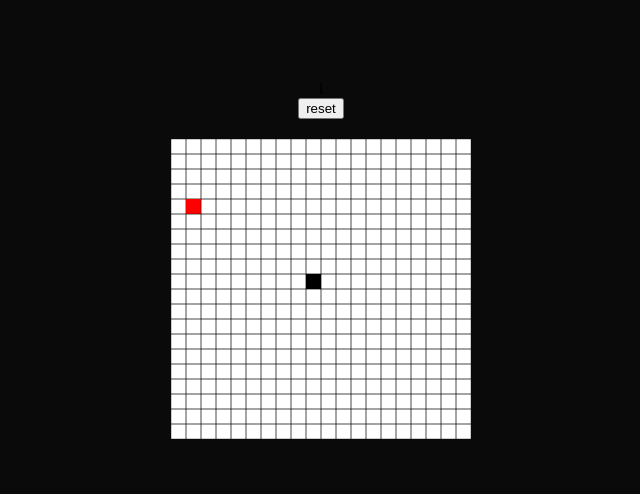
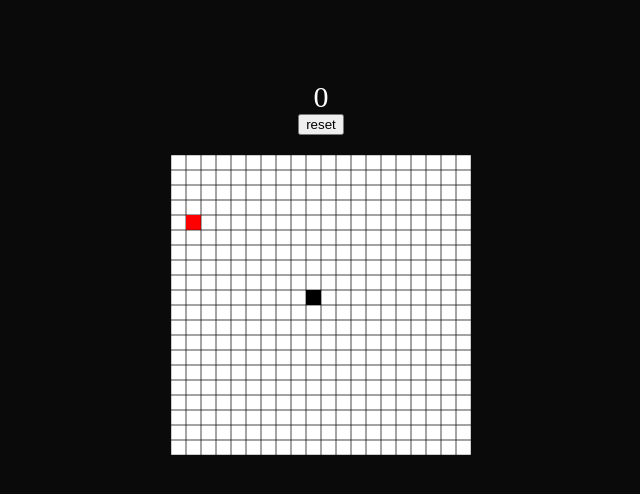
Before and after one commit to godbayd/ouro, a website: page dist/index.html in a window 1280 px wide. Both pictures are taken after a click on the button "reset". Shown: the whole page, without its empty margins (319-959 px from the left). Drawn offline with Linux system fonts and the light colour scheme.

Commit message:
added comment to specified all methods in Game class. Re ordered methods on page.

```diff
--- a/dist/index.html
+++ b/dist/index.html
@@ -6,7 +6,7 @@
     <link rel="stylesheet" href="css/main.css">
 </head>
 <body>
-    <div id="count">1</div>
+    <div id="count" style="color: white; font-size: 30px">1</div>
     <button id="reset" style="margin-bottom: 20px">reset</button>
     <canvas id="canv"></canvas>
 
--- a/dist/js/board.js
+++ b/dist/js/board.js
@@ -46,6 +46,7 @@ Board.prototype.gameLoop = function() {
     }
     this.game.step()
     this.paint()
+    select('#count').innerText = this.game.count
 }
 
 
--- a/dist/js/game.js
+++ b/dist/js/game.js
@@ -1,10 +1,20 @@
-// generates random numbers within inclusive range
-// taken from mozilla mdn web docs
-function getRandomIntInclusive(min, max) {
-    min = Math.ceil(min);
-    max = Math.floor(max);
-    return Math.floor(Math.random() * (max - min + 1) + min);
-}
+/*
+ * GAME
+ *
+ * ----exposed
+ * init():void
+ * step():void
+ * resetGameState():void
+ * blankBoard():void
+ *
+ * ----internal
+ * _updateGrid():void
+ * _placeApple():void
+ * _updateSnakeBody():void
+ * _handleEatApple():void
+ * _ateItself():void
+ * _placeSnakeAndApple():void
+ */
 
 
 
@@ -13,6 +23,14 @@ function getRandomIntInclusive(min, max) {
 // makes sure that snake and apple
 // dont collide on inital(pre live) render
 const getRandomCoords = (xCount, yCount, [notX, notY]) => {
+    // generates random numbers within inclusive range
+    // taken from mozilla mdn web docs
+    function getRandomIntInclusive(min, max) {
+        min = Math.ceil(min);
+        max = Math.floor(max);
+        return Math.floor(Math.random() * (max - min + 1) + min);
+    }
+
     let randX = getRandomIntInclusive(0, xCount - 1)
     let randY = getRandomIntInclusive(0, yCount - 1)
 
@@ -23,6 +41,7 @@ const getRandomCoords = (xCount, yCount, [notX, notY]) => {
 
     return [randX, randY]
 }
+
 
 
 
@@ -38,79 +57,20 @@ const Game = function(xCount, yCount) {
     this.appleCoords = null
     this.bodyCoordsStore = []
     this.direction = null
-    this.count = 1
-}
-
-
-// resets Game class to initial state
-Game.prototype.resetGameState = function() {
-    this.grid = null
-    this.crash = false
-    this.live = false
-    this.snakeCoords = null
-    this.appleCoords = null
-    this.bodyCoordsStore = []
-    this.direction = null
-}
-
-
-// when snake head collides with apple
-// add to snake body
-Game.prototype.__handleEatApple = function() {
-    const isEaten = this.snakeCoords[0] === this.appleCoords[0] &&
-                    this.snakeCoords[1] === this.appleCoords[1]
-    if (isEaten) {
-        log(`*** eaten at: ${JSON.stringify(this.snakeCoords)}`)
-
-        // add to snake body
-        this.bodyCoordsStore.push([...this.snakeCoords])
-        this._placeApple()
-        this.count++
-    }
-}
-
-
-// when snake head collides into its body
-// set crash to true
-Game.prototype._ateItself = function() {
-    const collision = this.bodyCoordsStore.some(function (bodyCoords) {
-        const sc = JSON.stringify(this.snakeCoords)
-        const bc = JSON.stringify(bodyCoords)
-
-        return bc === sc
-    }, this)
-
-    if (collision) {
-        this.crash = true
-    }
+    this.count = 0
 }
 
 
 
-// fills grid with new data
-// based on updated state
-Game.prototype._updateGrid = function() {
-    const [sx, sy] = this.snakeCoords
-    const [ax, ay] = this.appleCoords
 
+// sets grid to have apple and snake head
+// in starting positions
+Game.prototype.init = function() {
     this.blankBoard()
-
-    this.grid[sy][sx] = cell.head
-    this.grid[ay][ax] = cell.apple
-
-    this.__handleEatApple()
-
-    this.bodyCoordsStore.forEach(function([_sx, _sy]) {
-        this.grid[_sy][_sx] = cell.body
-    }, this)
+    this._placeSnakeAndApple()
 }
 
 
-Game.prototype._updateSnakeBody = function() {
-    // add to snake body
-    this.bodyCoordsStore.push([...this.snakeCoords])
-    this.bodyCoordsStore.shift()
-}
 
 
 // set snakes next position(head and body) based on
@@ -165,12 +125,63 @@ Game.prototype.step = function() {
 }
 
 
-// sets grid to have apple and snake head
-// in starting positions
-Game.prototype.init = function() {
+
+
+
+// resets Game class to initial state
+Game.prototype.resetGameState = function() {
+    this.grid = null
+    this.crash = false
+    this.live = false
+    this.snakeCoords = null
+    this.appleCoords = null
+    this.bodyCoordsStore = []
+    this.direction = null
+    this.count = 0
+}
+
+
+
+
+// sets grid to blank slate(all 0's
+// which represent empty space).
+// updates grid
+Game.prototype.blankBoard = function() {
+    this.grid = []
+
+    const row = []
+
+    for (let i = 0; i < this.xCount; i++) {
+        row.push(cell.space)
+    }
+
+    for (let i = 0; i < this.yCount; i++) {
+        this.grid.push([...row])
+    }
+}
+
+
+
+
+// fills grid with new data
+// based on updated state
+Game.prototype._updateGrid = function() {
+    const [sx, sy] = this.snakeCoords
+    const [ax, ay] = this.appleCoords
+
     this.blankBoard()
-    this.placeSnakeAndApple()
+
+    this.grid[sy][sx] = cell.head
+    this.grid[ay][ax] = cell.apple
+
+    this.__handleEatApple()
+
+    this.bodyCoordsStore.forEach(function([_sx, _sy]) {
+        this.grid[_sy][_sx] = cell.body
+    }, this)
 }
+
+
 
 
 // sets apple on random grid cell
@@ -190,9 +201,54 @@ Game.prototype._placeApple = function() {
 }
 
 
+
+
+Game.prototype._updateSnakeBody = function() {
+    // add to snake body
+    this.bodyCoordsStore.push([...this.snakeCoords])
+    this.bodyCoordsStore.shift()
+}
+
+
+
+
+// when snake head collides with apple
+// add to snake body
+Game.prototype.__handleEatApple = function() {
+    const isEaten = this.snakeCoords[0] === this.appleCoords[0] &&
+                    this.snakeCoords[1] === this.appleCoords[1]
+    if (isEaten) {
+        log(`*** eaten at: ${JSON.stringify(this.snakeCoords)}`)
+
+        // add to snake body
+        this.bodyCoordsStore.push([...this.snakeCoords])
+        this._placeApple()
+        this.count++
+    }
+}
+
+
+// when snake head collides into its body
+// set crash to true
+Game.prototype._ateItself = function() {
+    const collision = this.bodyCoordsStore.some(function (bodyCoords) {
+        const sc = JSON.stringify(this.snakeCoords)
+        const bc = JSON.stringify(bodyCoords)
+
+        return bc === sc
+    }, this)
+
+    if (collision) {
+        this.crash = true
+    }
+}
+
+
+
+
 // fills grid with initial(pre live)
 // snake and appleCoords cells
-Game.prototype.placeSnakeAndApple = function() {
+Game.prototype._placeSnakeAndApple = function() {
     // place snake in center
     const sx = Math.floor((this.xCount-1) / 2)
     const sy = Math.floor((this.yCount-1) / 2)
@@ -204,22 +260,3 @@ Game.prototype.placeSnakeAndApple = function() {
 
     this._placeApple()
 }
-
-
-
-// sets grid to blank slate(all 0's
-// which represent empty space).
-// updates grid
-Game.prototype.blankBoard = function() {
-    this.grid = []
-
-    const row = []
-
-    for (let i = 0; i < this.xCount; i++) {
-        row.push(cell.space)
-    }
-
-    for (let i = 0; i < this.yCount; i++) {
-        this.grid.push([...row])
-    }
-}
--- a/dist/js/index.js
+++ b/dist/js/index.js
@@ -18,5 +18,6 @@ window.onload = e => {
         G.resetGameState()
         G.init()
         B.paint(G.grid)
+        select('#count').innerText = G.count
     }
 }
```
